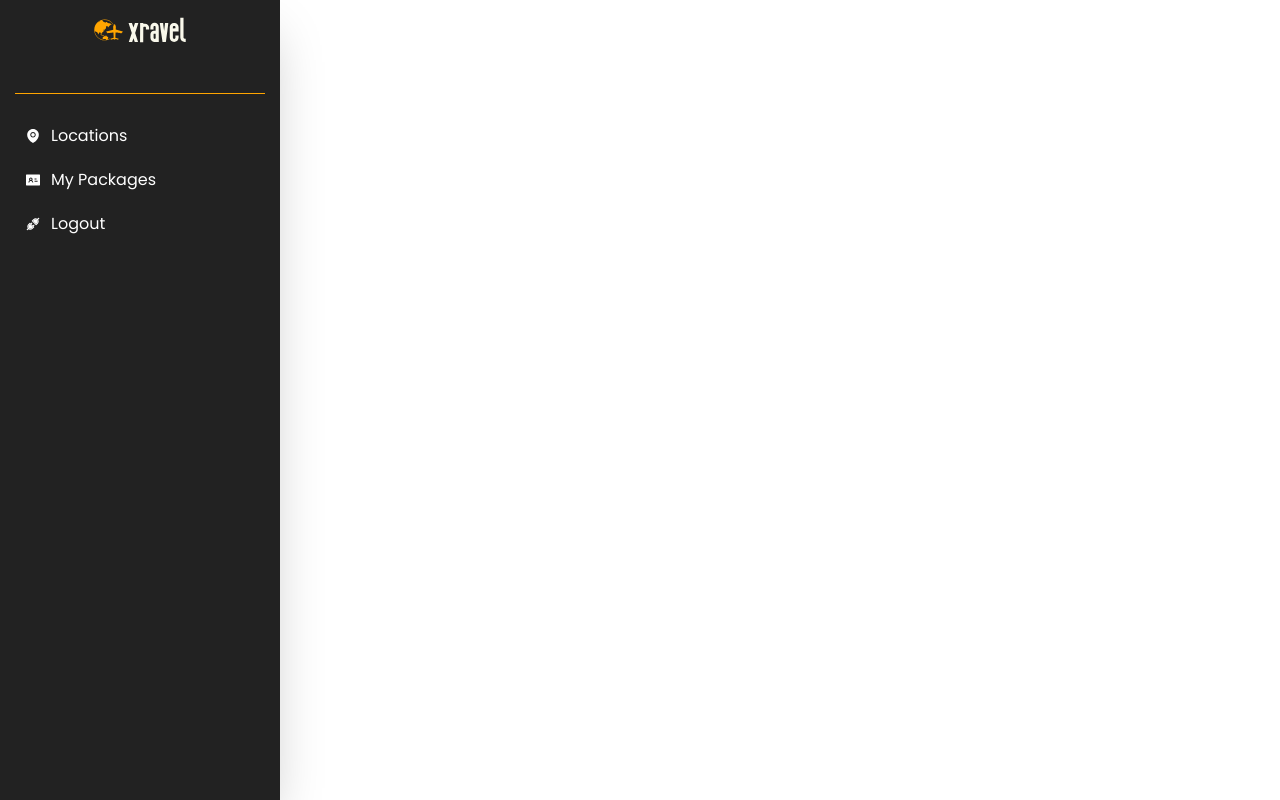
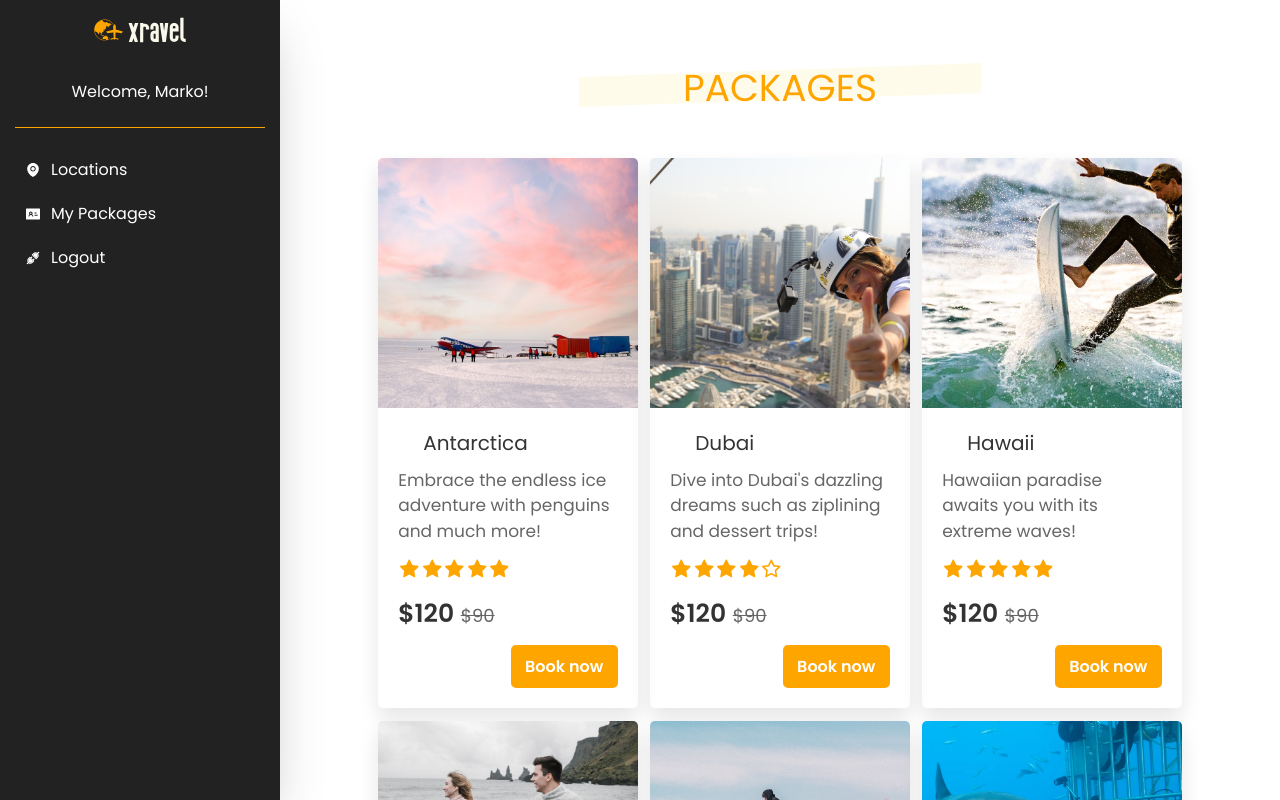
Before and after one commit to Makay131/xravel, a React (Vite) app: page /app in a window 1280 px wide. Shown: the top 800 px of the page. Built offline with nearby package versions, Linux system fonts and the light colour scheme; some icons are missing.

Commit message:
index route is updated, new config is made, sidebar and packages are refactored

```diff
--- a/src/components/Packages.jsx
+++ b/src/components/Packages.jsx
@@ -1,5 +1,6 @@
 import { forwardRef } from "react";
 import PackageItem from "../interface/PackageItem";
+import { useLocation } from "react-router-dom";
 
 const dummyData = [
     {
@@ -58,10 +59,12 @@ const dummyData = [
     },
 ];
 const PackagesSection = (props, ref) => {
+    const {pathname} = useLocation();
+    const isApp = pathname.includes('app');
     return (
         <section className="home-section" ref={ref}>
             <h1 className="section-heading">packages</h1>
-            <div className="box-container-grid gap-5">
+            <div className={`${isApp ? 'box-container-grid-app gap-5' : 'box-container-grid gap-5'}`}>
                 {dummyData.map(data => <PackageItem key={data.id} data={data} />)}
             </div>
         </section>
--- a/src/components/ScrollToSection.jsx
+++ /dev/null
@@ -1,11 +0,0 @@
-import { forwardRef } from "react";
-
-const ScrollToSection = forwardRef(({ children }, ref) => {
-    return (
-      <div ref={ref}>
-        {children}
-      </div>
-    );
-  });
-
-export default ScrollToSection;
--- /dev/null
+++ b/src/components/UserCard.jsx
@@ -0,0 +1,9 @@
+function UserCard() {
+    return (
+        <div className="text-center text-white">
+            Welcome, Marko!
+        </div>
+    )
+}
+
+export default UserCard
--- /dev/null
+++ b/src/config/application.json
@@ -0,0 +1,20 @@
+{
+    "sidebar": [
+        {
+            "name": "Locations",
+            "type": "link",
+            "path": "locations",
+            "element": "gps"
+        },
+        {
+            "name": "My Packages",
+            "type": "link",
+            "path": "mylocations",
+            "element": "card"
+        },
+        {
+            "name": "Logout",
+            "element": "plug"
+        }
+    ]
+}
--- a/src/index.css
+++ b/src/index.css
@@ -8,6 +8,9 @@
   }
   .box-container-grid {
     @apply grid grid-cols-1 sm:grid-cols-2 lg:grid-cols-3 2xl:grid-cols-4 purgatory-end:grid-cols-6;
+  }
+  .box-container-grid-app {
+    @apply grid grid-cols-1 sm:grid-cols-2 xl:grid-cols-3 purgatory-end:grid-cols-4;
   }
   .input-box {
     @apply flex flex-wrap justify-between;
--- /dev/null
+++ b/src/interface/Sidebar.jsx
@@ -0,0 +1,51 @@
+import { Link } from "react-router-dom";
+
+import Logo from "../assets/logo/Logo";
+import UserCard from "../components/UserCard";
+
+import { AiFillEnvironment, AiFillIdcard, AiTwotoneApi } from "react-icons/ai";
+import AppConfig from "../config/application.json";
+
+const linkClass = "flex items-center gap-4 text-white hover:text-xravel-color-orange-1 transition";
+
+function Sidebar() {
+    const elements = {
+        gps: <AiFillEnvironment />,
+        card: <AiFillIdcard />,
+        plug: <AiTwotoneApi />
+    }
+    return (
+        <nav className="p-6">
+            <div className="flex justify-center mb-14">
+                <Logo />
+            </div>
+
+            <UserCard />
+
+            <div className="mt-4 relative overflow-y-auto overflow-x-hidden h-[85vh]">
+                <div className="px-4 my-5 mb-12 border-b border-xravel-color-orange-1"></div>
+                <ul className="space-y-8 mb-12 px-4 mt-8">
+                    {AppConfig.sidebar?.map(item => (
+                        <li key={item.name}>
+                            {item.type ?
+                                <Link to={item.path}>
+                                    <span className={linkClass}>
+                                        {elements[item.element]}
+                                        {item.name}
+                                    </span>
+                                </Link> :
+                                    <span className={`${linkClass} cursor-pointer`}>
+                                        {elements[item.element]}
+                                        Logout
+                                    </span>
+                            }
+                        </li>
+                        ))
+                    }
+                </ul>
+            </div>
+        </nav>
+    )
+}
+
+export default Sidebar
--- a/src/pages/Application.jsx
+++ b/src/pages/Application.jsx
@@ -1,47 +1,13 @@
-import { AiFillEnvironment, AiFillIdcard, AiTwotoneApi } from "react-icons/ai";
-import Logo from "../assets/logo/Logo";
 import SwitchButton from "../interface/SwitchButton";
-import { Link, Outlet } from "react-router-dom";
+import { Outlet } from "react-router-dom";
+import Sidebar from "../interface/Sidebar";
 
 function Application() {
     return (
         <div className="flex px-4 pb-6 relative">
             <SwitchButton />
-
             <div className="z-20 h-screen fixed top-0 -left-[280px] lg:left-0 w-[280px] bg-xravel-color-black-3 shadow-2xl peer-focus:left-0 peer:transition ease-out delay-150 duration-200">
-                <nav className="p-6">
-                    <div className="flex justify-center mb-14">
-                        <Logo />
-                    </div>
-
-                    <div className="mt-4 relative overflow-y-auto overflow-x-hidden h-[85vh]">
-                    <div className="px-4 my-5 mb-12 border-b border-xravel-color-orange-1"></div>
-                    <ul className="space-y-8 mb-12 px-4 mt-8">
-                        <li>
-                            <Link to="locations">
-                                <span className="flex items-center gap-4 text-white hover:text-xravel-color-orange-1 transition">
-                                    <AiFillEnvironment />
-                                    Locations
-                                </span>
-                            </Link>
-                        </li>
-                        <li>
-                            <Link to="mylocations">
-                                <span className="flex items-center gap-4 text-white hover:text-xravel-color-orange-1 transition">
-                                    <AiFillIdcard />
-                                    My Packages
-                                </span>
-                            </Link>
-                        </li>
-                        <li>
-                                <span className="flex cursor-pointer items-center gap-4 text-white hover:text-xravel-color-orange-1 transition">
-                                    <AiTwotoneApi />
-                                    Logout
-                                </span>
-                        </li>
-                    </ul>
-                    </div>
-                </nav>
+                <Sidebar />
             </div>
             <div className="lg:pl-[280px]">
                 <Outlet />
--- a/src/router/routes.jsx
+++ b/src/router/routes.jsx
@@ -14,6 +14,10 @@ export const routes = createBrowserRouter([
       element: <Application />,
       children: [
         {
+          index: true,
+          element: <Packages />
+        },
+        {
           path: "/app/locations",
           element: <Packages />
         },
```
